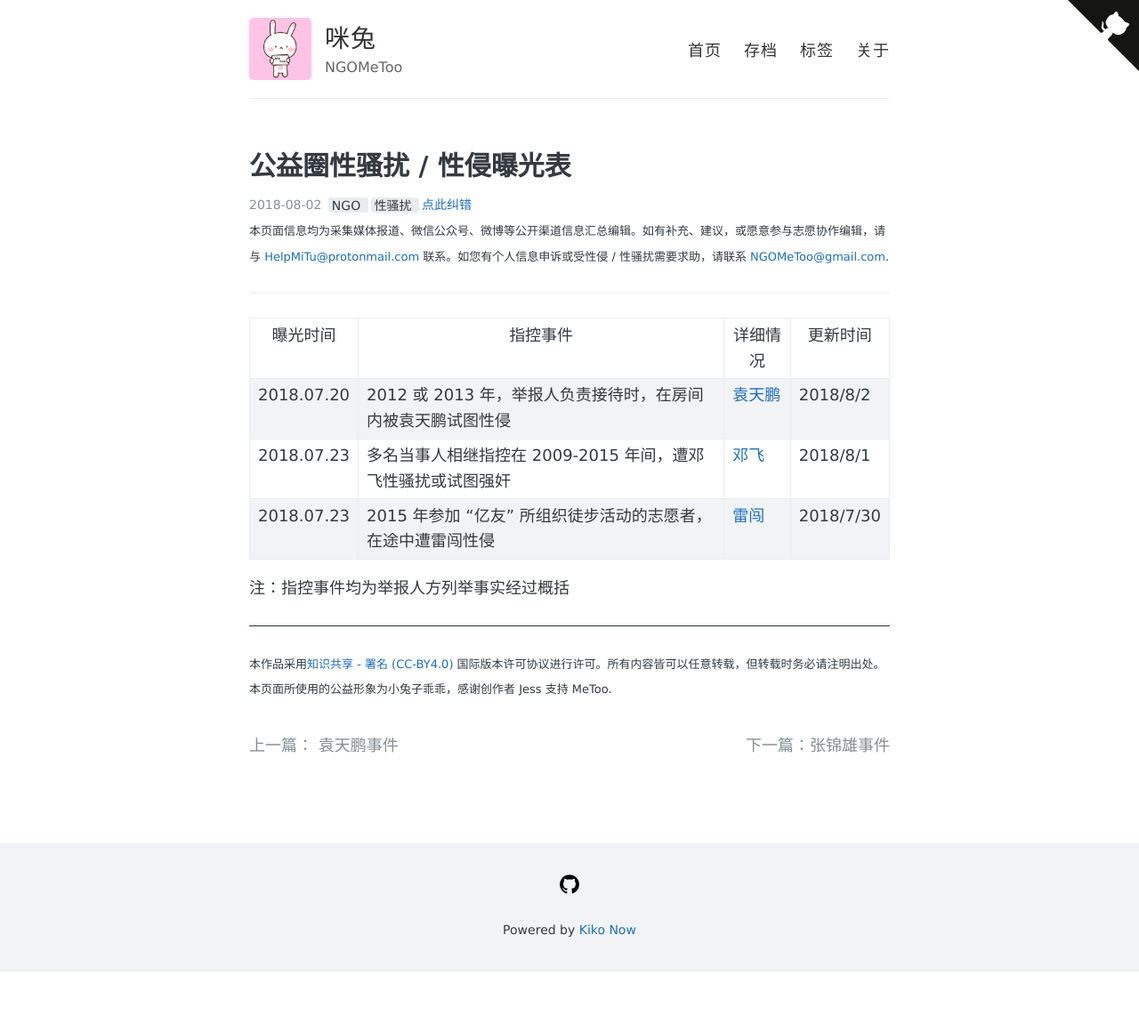
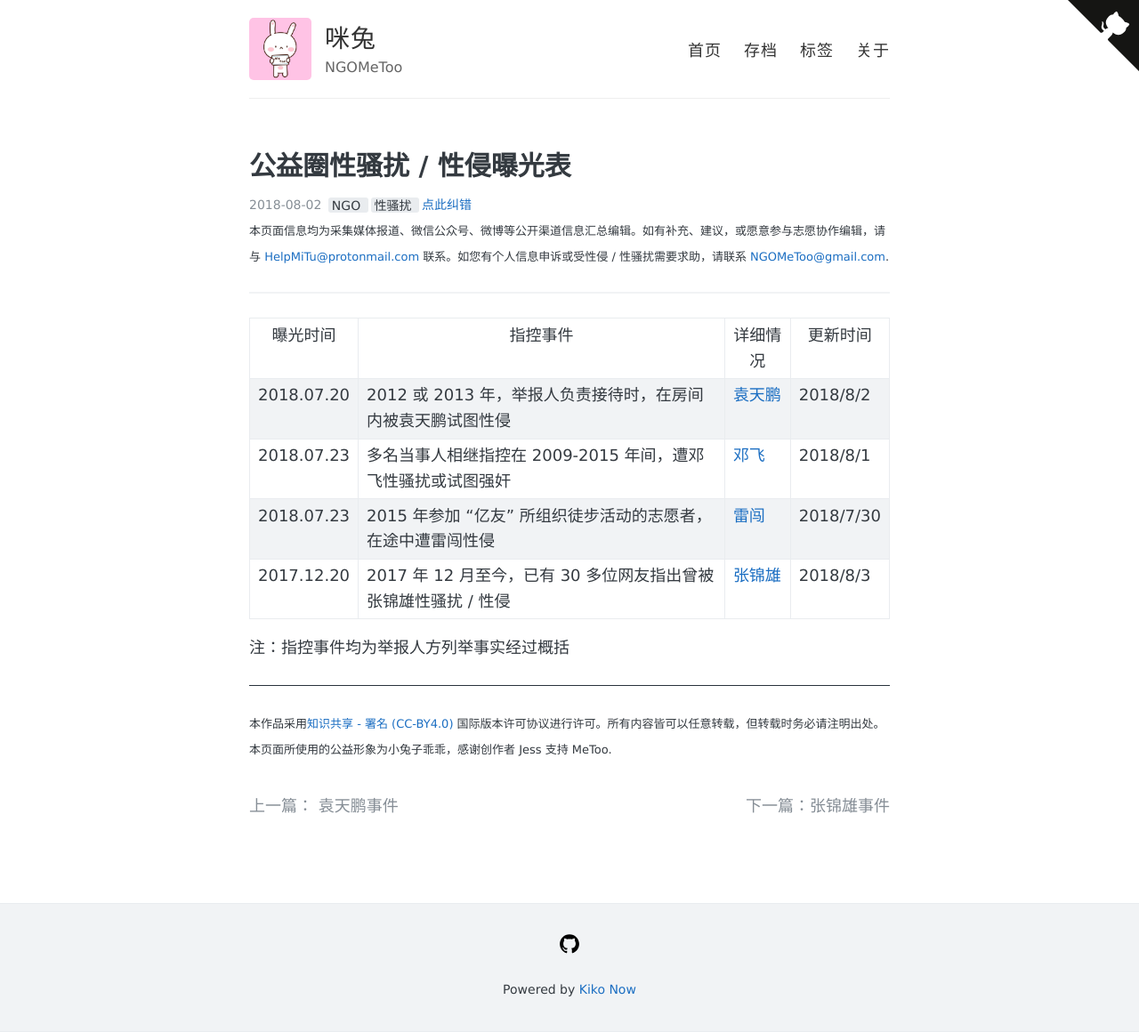
Before and after one commit to NGOMeToo/NGOMeToo.github.io, a Jekyll site: the page built from _posts/2018-08-02-ngometoo-lists.md, in a window 1280 px wide. Shown: the whole page at 89% size. Built offline with Jekyll 4.4.1, drawn with Linux system fonts in a browser that asks for light colours; comment, search, counter and statistics services are not loaded; before the commit the page ends 1092 px from its top, so only the background shows below that.

Commit message:
更新列表

```diff
--- a/_posts/2018-08-02-ngometoo-lists.md
+++ b/_posts/2018-08-02-ngometoo-lists.md
@@ -24,5 +21,6 @@ comments: true
 2018.07.20|2012或2013年，举报人负责接待时，在房间内被袁天鹏试图性侵|[袁天鹏](https://ngometoo.github.io/YuanTianpeng/)|2018/8/2
 2018.07.23|多名当事人相继指控在2009-2015年间，遭邓飞性骚扰或试图强奸|[邓飞](https://ngometoo.github.io/Deng-Fei/)|2018/8/1
 2018.07.23|2015年参加“亿友”所组织徒步活动的志愿者，在途中遭雷闯性侵|[雷闯](https://ngometoo.github.io/Lei-Chuang/)|2018/7/30
+2017.12.20|2017年12月至今，已有30多位网友指出曾被张锦雄性骚扰/性侵|[张锦雄](https://ngometoo.github.io/Zhang-Jinxiong/)|2018/8/3
 
 注：指控事件均为举报人方列举事实经过概括
```
Also changed, not shown: other parts of _posts/2018-08-02-ngometoo-lists.md (+0 -3 lines).
